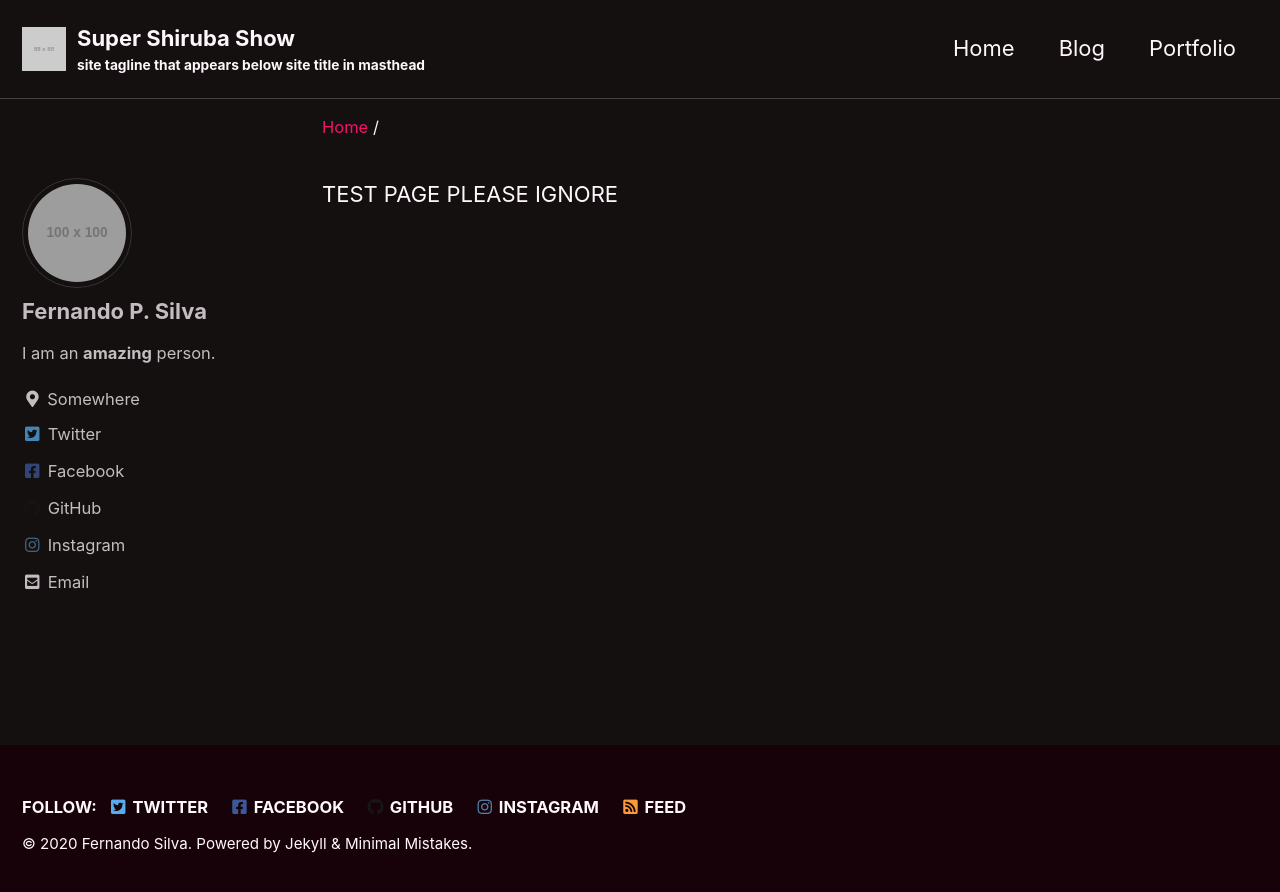
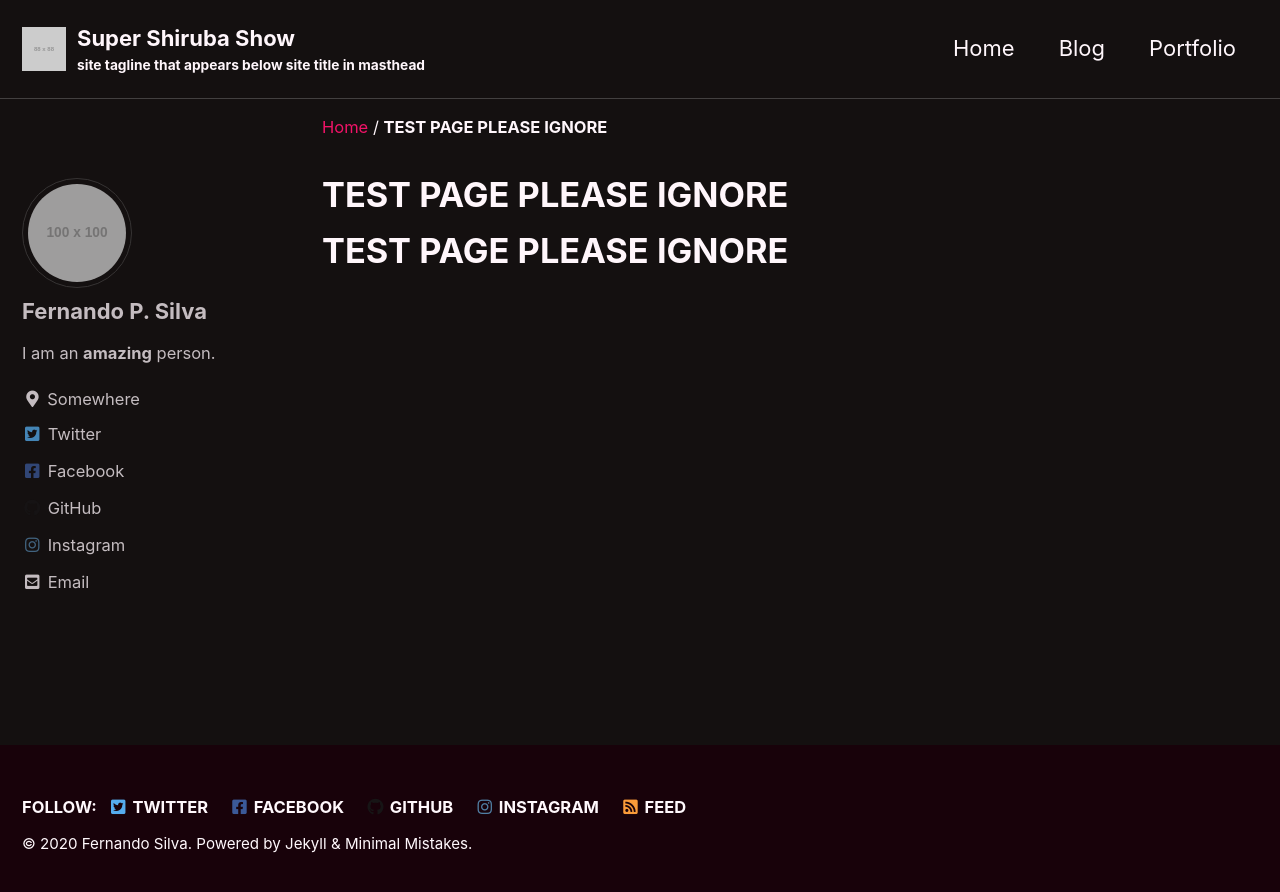
Before and after one commit to fshiruba/ShirubaSite, a Jekyll site: the page built from _pages/test.md, in a window 1280 px wide. Shown: the top 892 px of the page. Built offline with Jekyll 4.4.1, drawn with Linux system fonts in a browser that asks for light colours; cached includes are drawn as plain includes; our own code applies the rules of GitHub Pages for plain Markdown files.

Commit message:
Update test.md

```diff
--- a/_pages/test.md
+++ b/_pages/test.md
@@ -2,4 +2,6 @@
 permalink: /about/
 ---
 
-TEST PAGE PLEASE IGNORE
+
+
+# TEST PAGE PLEASE IGNORE
```
